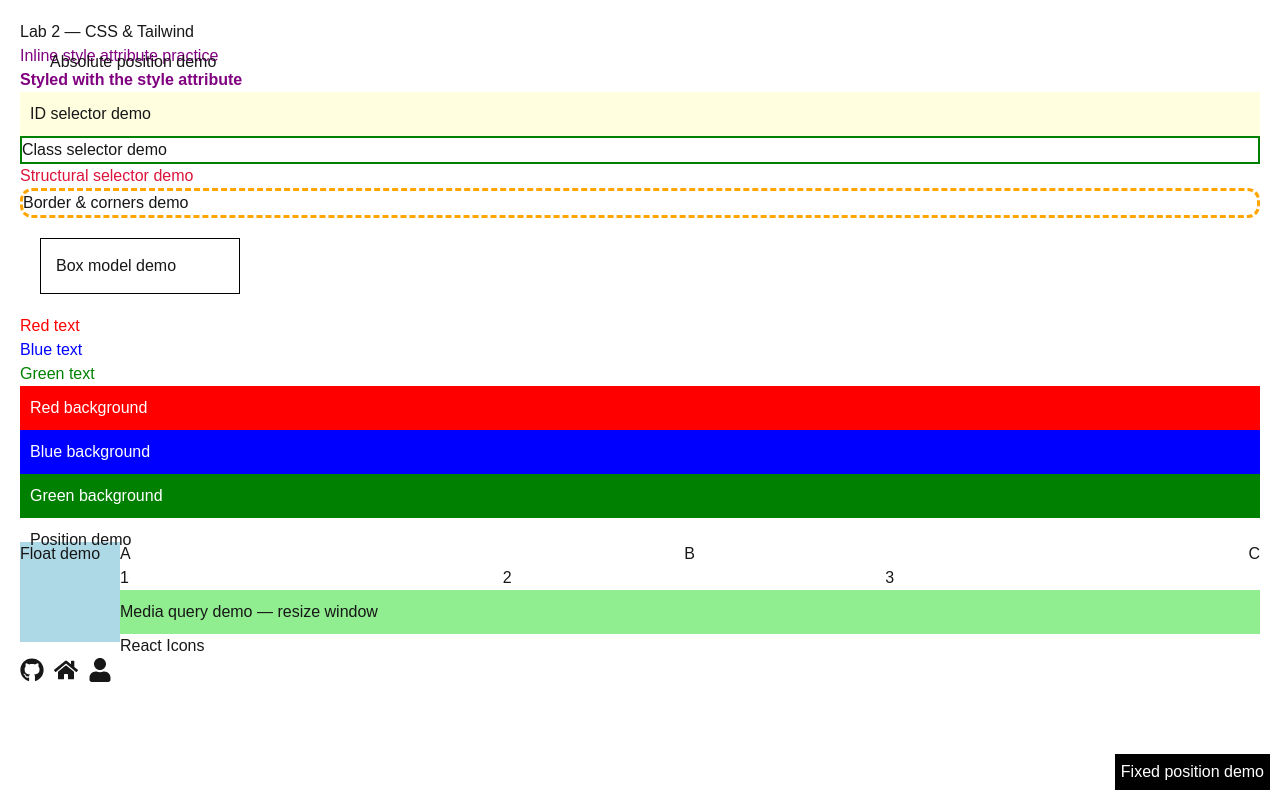
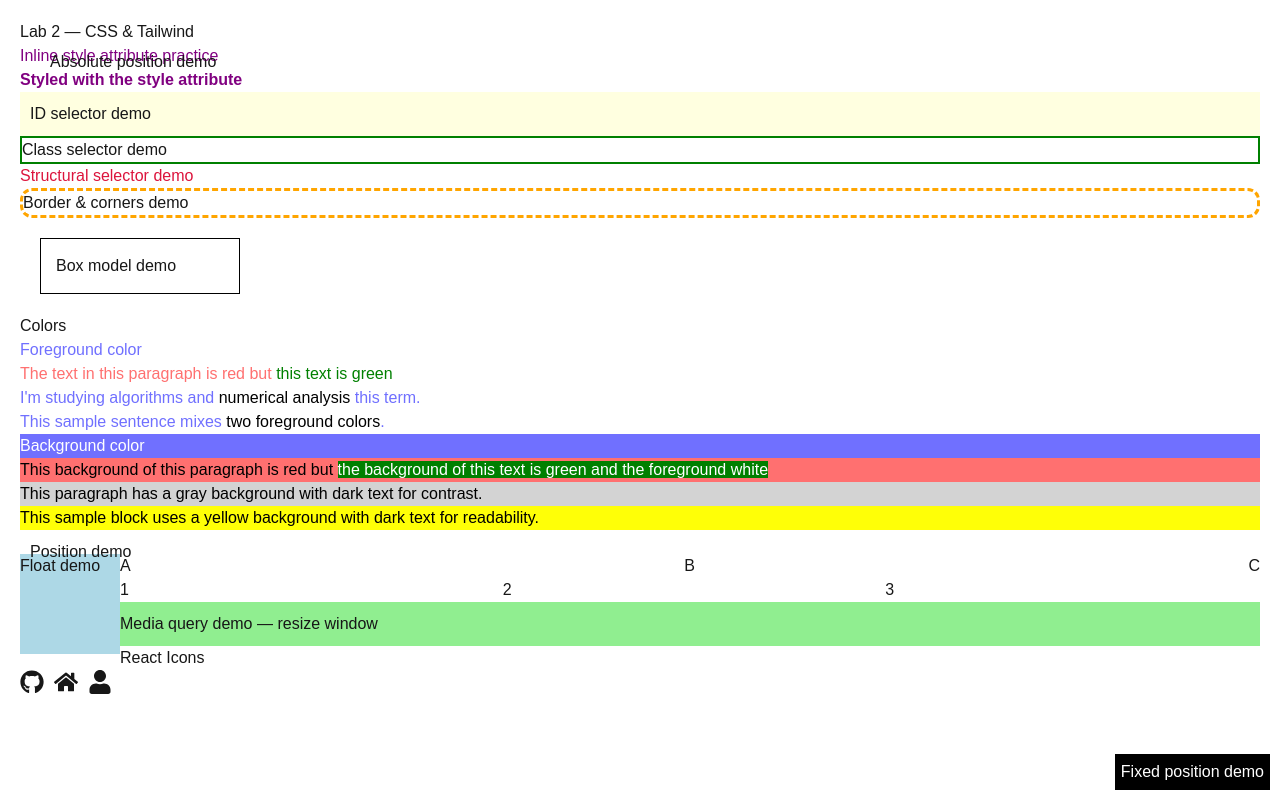
Before and after one commit to ietishaa/webdev-client, a Next.js app: page /labs/lab2 in a window 1280 px wide. Built offline with nearby package versions, Linux system fonts and the light colour scheme.

Commit message:
match book spec for foreground and background colors

```diff
--- a/app/labs/lab2/BackgroundColors.tsx
+++ b/app/labs/lab2/BackgroundColors.tsx
@@ -1,9 +1,19 @@
 export default function BackgroundColors() {
   return (
-    <div>
-      <div className="wd-bg-red">Red background</div>
-      <div className="wd-bg-blue">Blue background</div>
-      <div className="wd-bg-green">Green background</div>
+    <div id="wd-css-background-colors">
+      <h2 className="wd-bg-color-blue wd-fg-color-white">Background color</h2>
+      <p className="wd-bg-color-red wd-fg-color-black">
+        This background of this paragraph is red but{" "}
+        <span className="wd-bg-color-green wd-fg-color-white">
+          the background of this text is green and the foreground white
+        </span>
+      </p>
+      <p className="wd-bg-color-gray wd-fg-color-black">
+        This paragraph has a gray background with dark text for contrast.
+      </p>
+      <div id="wd-ai-bg" className="wd-bg-color-yellow wd-fg-color-black">
+        This sample block uses a yellow background with dark text for readability.
+      </div>
     </div>
   );
 }
--- a/app/labs/lab2/ForegroundColors.tsx
+++ b/app/labs/lab2/ForegroundColors.tsx
@@ -1,9 +1,20 @@
 export default function ForegroundColors() {
   return (
-    <div>
-      <p className="wd-fg-red">Red text</p>
-      <p className="wd-fg-blue">Blue text</p>
-      <p className="wd-fg-green">Green text</p>
+    <div id="wd-css-colors">
+      <h2>Colors</h2>
+      <h3 className="wd-fg-color-blue">Foreground color</h3>
+      <p className="wd-fg-color-red">
+        The text in this paragraph is red but{" "}
+        <span className="wd-fg-color-green">this text is green</span>
+      </p>
+      <p className="wd-fg-color-blue">
+        I'm studying algorithms and{" "}
+        <span className="wd-fg-color-black">numerical analysis</span> this term.
+      </p>
+      <p id="wd-ai-fg" className="wd-fg-color-blue">
+        This sample sentence mixes{" "}
+        <span className="wd-fg-color-black">two foreground colors</span>.
+      </p>
     </div>
   );
 }
--- a/app/labs/lab2/index.css
+++ b/app/labs/lab2/index.css
@@ -32,3 +32,15 @@ div.wd-structure-demo p { color: crimson; }
 .wd-bg-red { background-color: red; color: white; padding: 10px; }
 .wd-bg-blue { background-color: blue; color: white; padding: 10px; }
 .wd-bg-green { background-color: green; color: white; padding: 10px; }
+
+.wd-fg-color-black { color: black; }
+.wd-fg-color-white { color: white; }
+.wd-fg-color-blue { color: #7070ff; }
+.wd-fg-color-red { color: #ff7070; }
+.wd-fg-color-green { color: green; }
+
+.wd-bg-color-yellow { background-color: #ffff07; }
+.wd-bg-color-blue { background-color: #7070ff; }
+.wd-bg-color-red { background-color: #ff7070; }
+.wd-bg-color-green { background-color: green; }
+.wd-bg-color-gray { background-color: lightgray; }
--- a/app/labs/lab2/page.tsx
+++ b/app/labs/lab2/page.tsx
@@ -5,7 +5,7 @@ import BackgroundColors from "./BackgroundColors";
 
 export default function Lab2() {
   return (
-    <div style={{ padding: 20 }}>
+    <div id="wd-lab2" style={{ padding: 20 }}>
       <h2>Lab 2 — CSS & Tailwind</h2>
 
       <h4 style={{ color: "purple" }}>Inline style attribute practice</h4>
```
